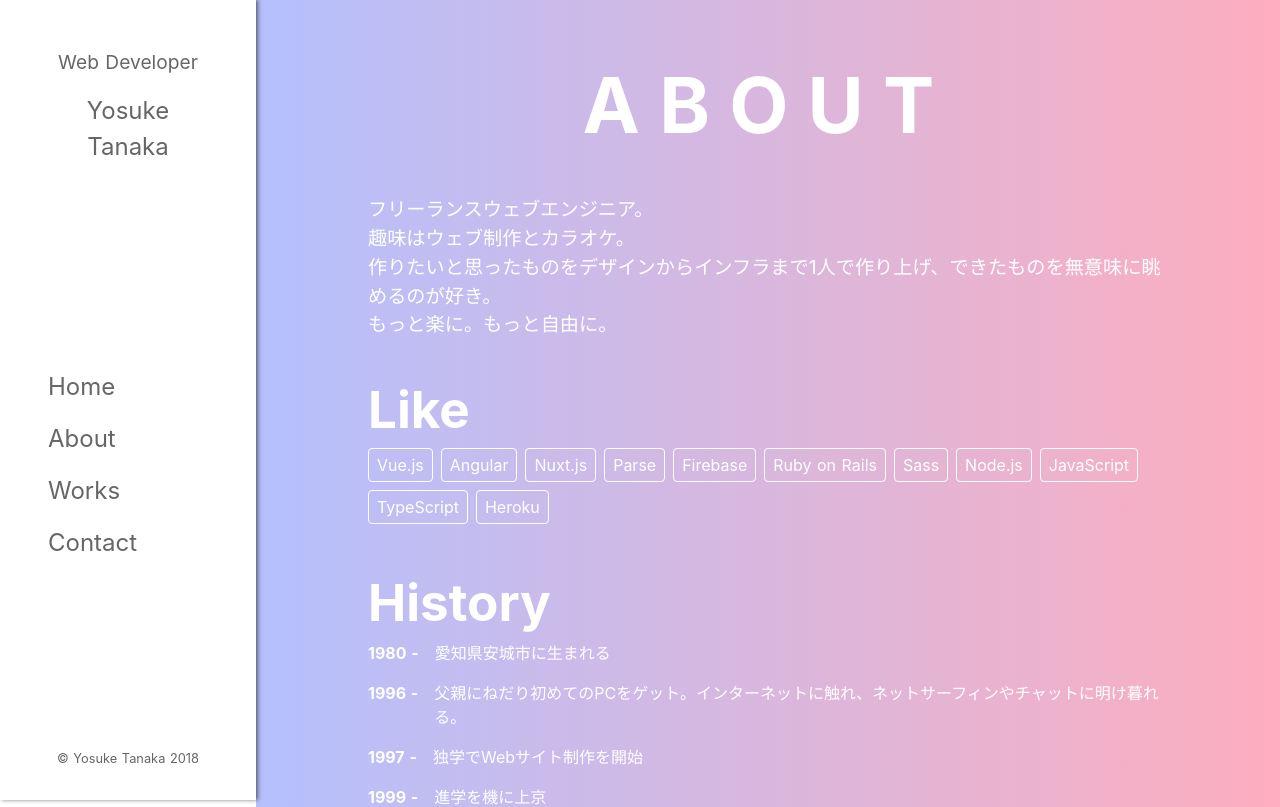
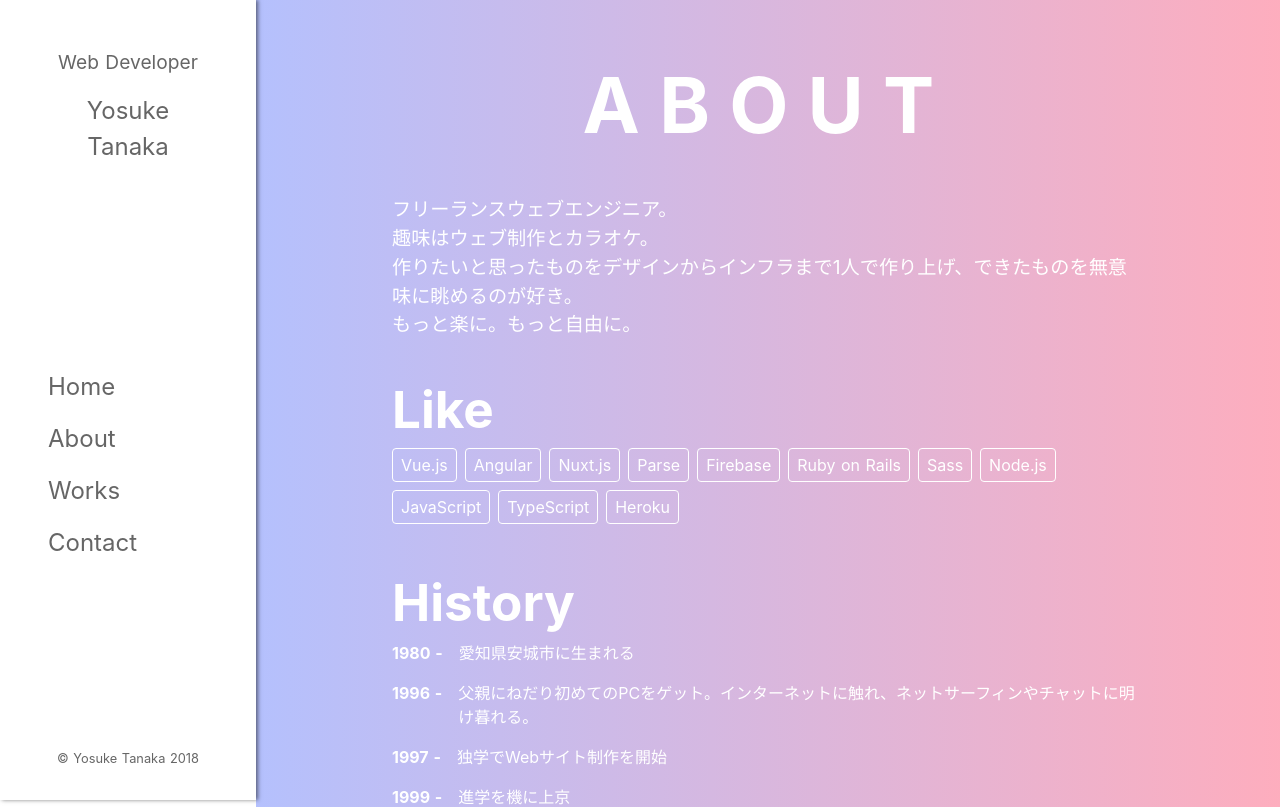
Before and after one commit to yosket/yosket.github.io, a Nuxt app: page /about in a window 1280 px wide. Shown: the top 807 px of the page. Built offline with nearby package versions, Linux system fonts and the light colour scheme.

Commit message:
余白を微調整

```diff
--- a/layouts/default.vue
+++ b/layouts/default.vue
@@ -70,8 +70,8 @@ body {
 
   &:not(.indexPage) {
     margin: 0 auto;
-    max-width: 800px;
-    padding: 3rem 0;
+    max-width: calc(800px + 3rem);
+    padding: 3rem;
   }
 
   &__section {
--- a/package.json
+++ b/package.json
@@ -11,7 +11,7 @@
     "generate": "nuxt generate",
     "lint": "eslint --ext .js,.vue --ignore-path .gitignore .",
     "precommit": "npm run lint",
-    "deploy": "push-dir --dir=dist --branch=master --cleanup"
+    "deploy": "npm run generate && push-dir --dir=dist --branch=master --cleanup"
   },
   "dependencies": {
     "nuxt": "^1.0.0"
```
